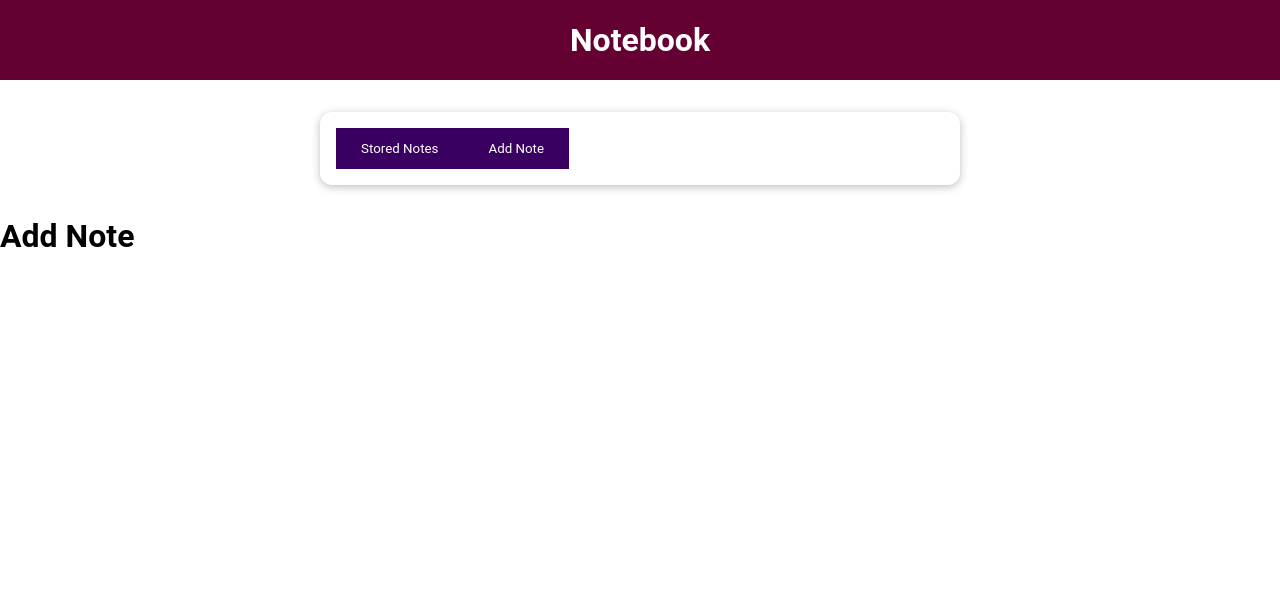
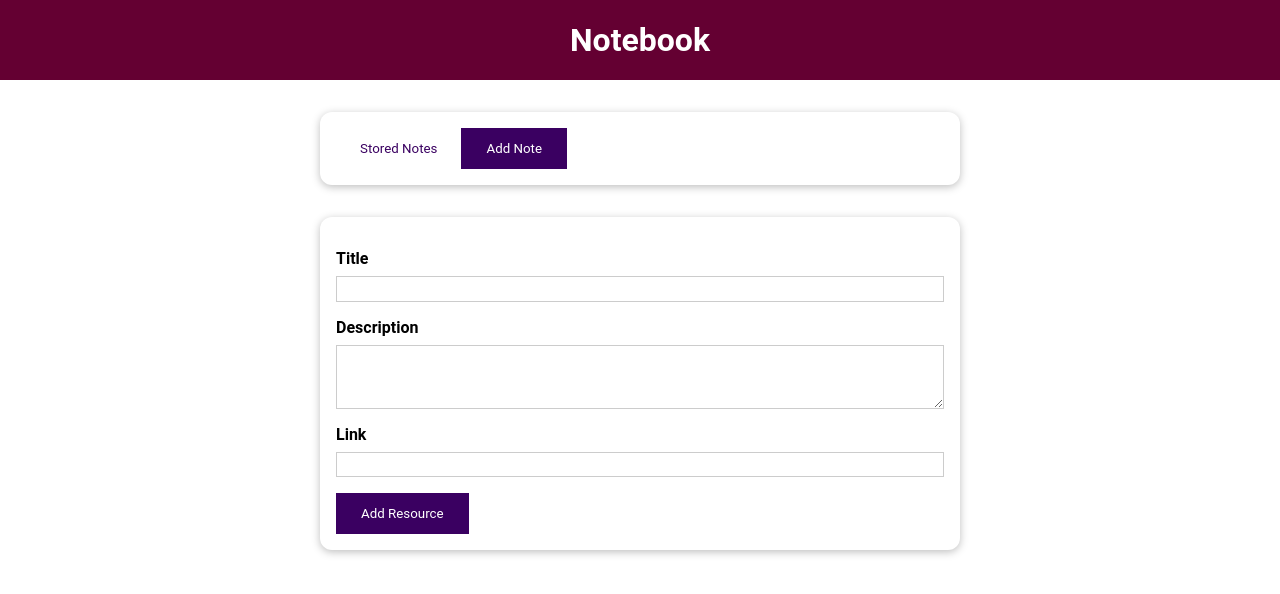
Before and after one commit to drummer-Yurii/notebook, a Vue app: page / in a window 1280 px wide. Both pictures are taken after a click on the button "Add Note". Shown: the top 594 px of the page. Built offline with nearby package versions, Linux system fonts and the light colour scheme.

Commit message:
create form for add resource

```diff
--- a/src/components/learning-resources/AddResource.vue
+++ b/src/components/learning-resources/AddResource.vue
@@ -1,11 +1,56 @@
 <template>
-  <h1>Add Note</h1>
+  <BaseCard>
+    <form>
+        <div class="form-control">
+            <label for="title">Title</label>
+            <input id="title" name="title" type="text" />
+        </div>
+        <div class="form-control">
+            <label for="description">Description</label>
+            <textarea name="description" id="description" rows="3"></textarea>
+        </div>
+        <div class="form-control">
+            <label for="link">Link</label>
+            <input id="link" name="link" type="url" />
+        </div>
+    </form>
+    <div>
+        <BaseButton type="submit">Add Resource</BaseButton>
+    </div>
+  </BaseCard>
 </template>
 
 <script>
+import BaseButton from '../UI/BaseButton'
+import BaseCard from '../UI/BaseCard';
 export default {
+  components: {
+    BaseButton, BaseCard },
   name: 'AddResource',
 };
 </script>
 
-<style scoped></style>
+<style scoped>
+label {
+    font-weight: bold;
+    display: block;
+    margin-bottom: 0.5rem;
+}
+input,
+textarea {
+    display: block;
+    width: 100%;
+    font: inherit;
+    padding: 0.15rem;
+    border: 1px solid #ccc;
+}
+input:focus,
+textarea:focus {
+    outline: none;
+    border-color: #3a0061;
+    background-color: #f7ebff;
+}
+.form-control {
+    margin: 1rem 0;
+}
+</style>
--- a/src/components/learning-resources/TheResource.vue
+++ b/src/components/learning-resources/TheResource.vue
@@ -1,7 +1,7 @@
 <template>
   <BaseCard>
-    <BaseButton @click="setSelectedTab('stored-resource')">Stored Notes</BaseButton>
-    <BaseButton @click="setSelectedTab('add-resource')">Add Note</BaseButton>
+    <BaseButton @click="setSelectedTab('stored-resource')" :mode="storedResButtonMode">Stored Notes</BaseButton>
+    <BaseButton @click="setSelectedTab('add-resource')" :mode="addResButtonMode">Add Note</BaseButton>
   </BaseCard>
   <component :is="selectedTab"></component>
 </template>
@@ -43,6 +43,16 @@ export default {
       this.selectedTab = tab;
     },
   },
+
+  computed: {
+    storedResButtonMode() {
+        return this.selectedTab === 'stored-resource' ? null : 'flat'
+    },
+    addResButtonMode() {
+        return this.selectedTab === 'add-resource' ? null : 'flat'
+    }
+  },
+
   provide() {
     return {
         resource: this.storedResources
```
